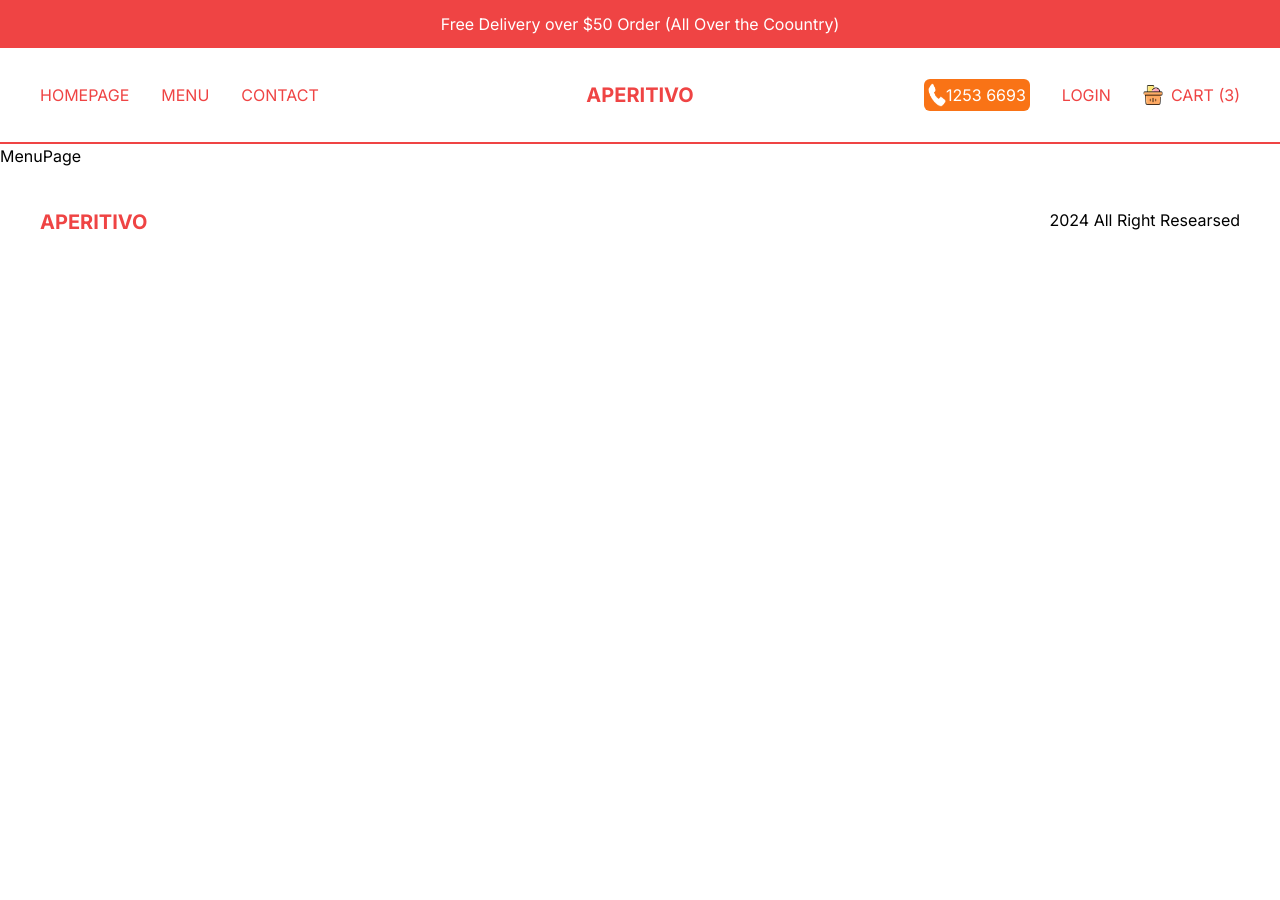
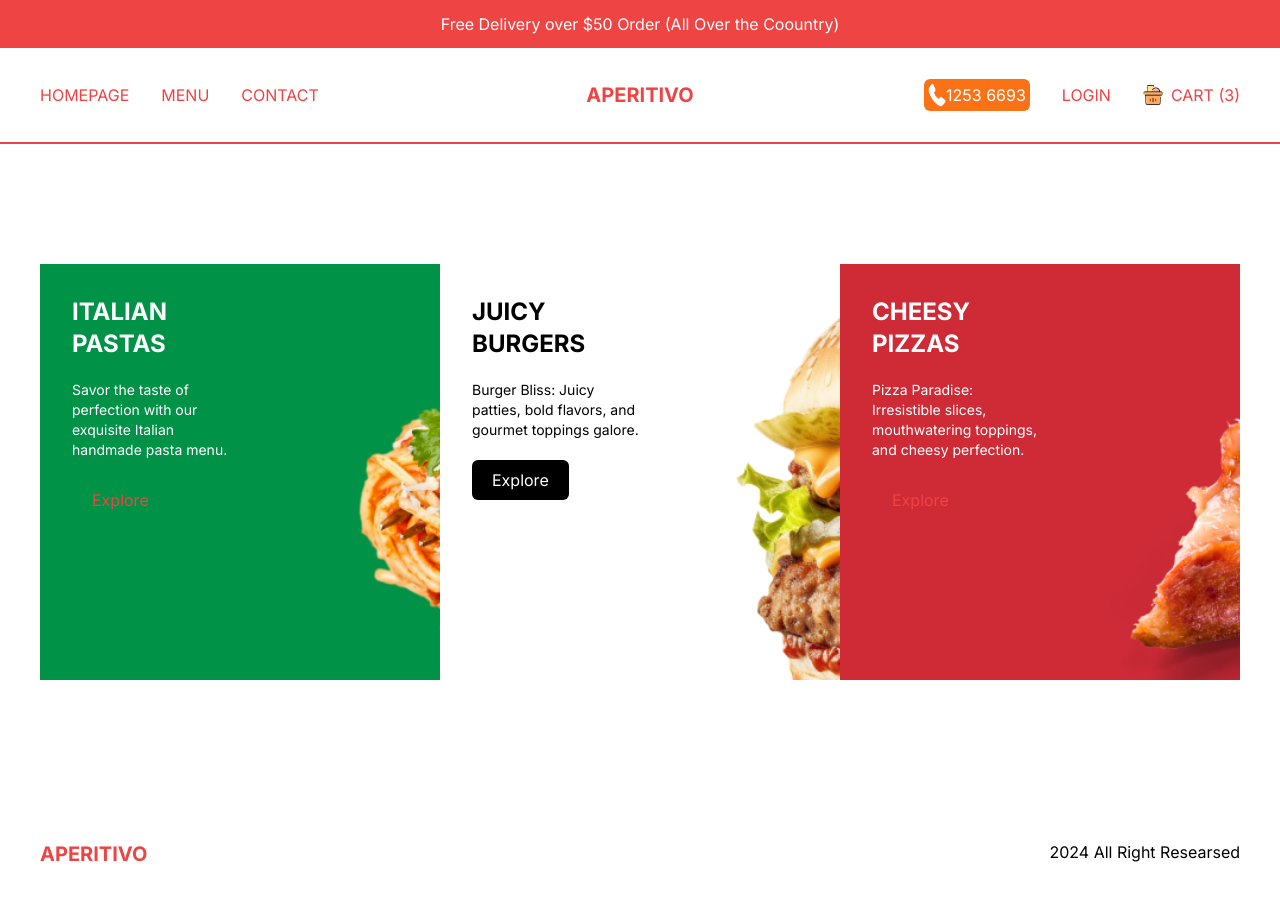
Before and after one commit to SaidulIslam16/restaurant-nextjs, a Next.js app: page /menu in a window 1280 px wide. Shown: the top 900 px of the page. Before the commit the page ends 800 px from the top, so only its background shows below. Built offline with nearby package versions, Linux system fonts and the light colour scheme.

Commit message:
category page added

```diff
--- a/src/app/menu/page.tsx
+++ b/src/app/menu/page.tsx
@@ -1,7 +1,24 @@
+import { menu } from '@/data'
+import Link from 'next/link'
 import React from 'react'
 
 export default function MenuPage() {
   return (
-    <div>MenuPage</div>
+    <div className='p-4 md:px-10 h-[calc(100vh-6rem)] md:h-[calc(100vh-9rem)] flex flex-col md:flex-row items-center'>
+      {menu.map(category=>
+        <Link
+        href={`/menu/${category.slug}`}
+        key={category.id}
+        className='w-full h-1/3 bg-cover p-8 md:h-2/3'
+        style={{backgroundImage: `url(${category.img})`}}
+        >
+          <div className={`text-${category.color} w-1/2`}>
+            <h1 className='uppercase font-bold text-2xl'>{category.title}</h1>
+            <p className='text-sm my-5'>{category.desc}</p>
+            <button className={`hidden xl:block bg-${category.color} text-${category.color==="black"? "white": "red-500"} py-2 px-5 rounded-md`}>Explore</button>
+          </div>
+        </Link>
+      )}
+    </div>
   )
 }
```
